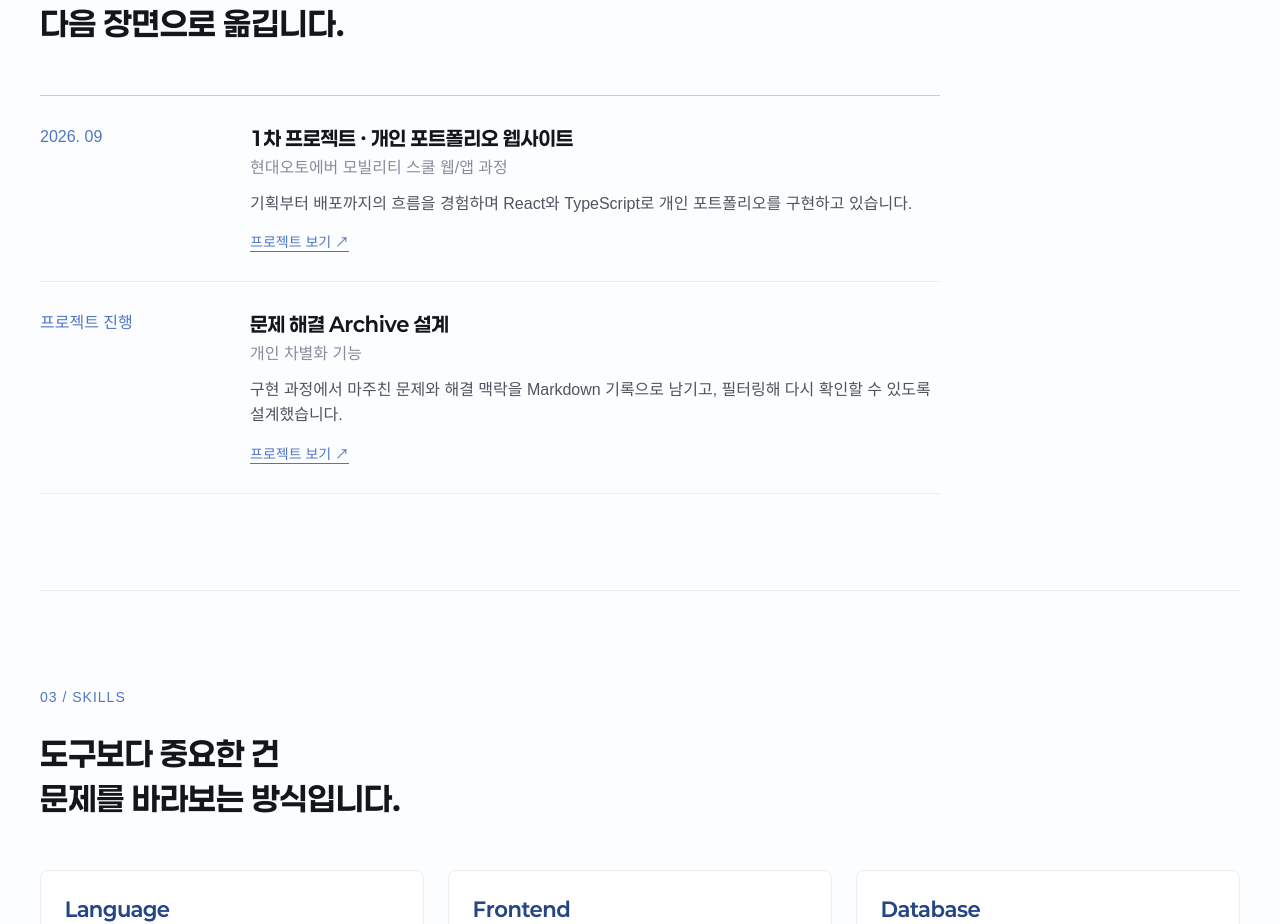
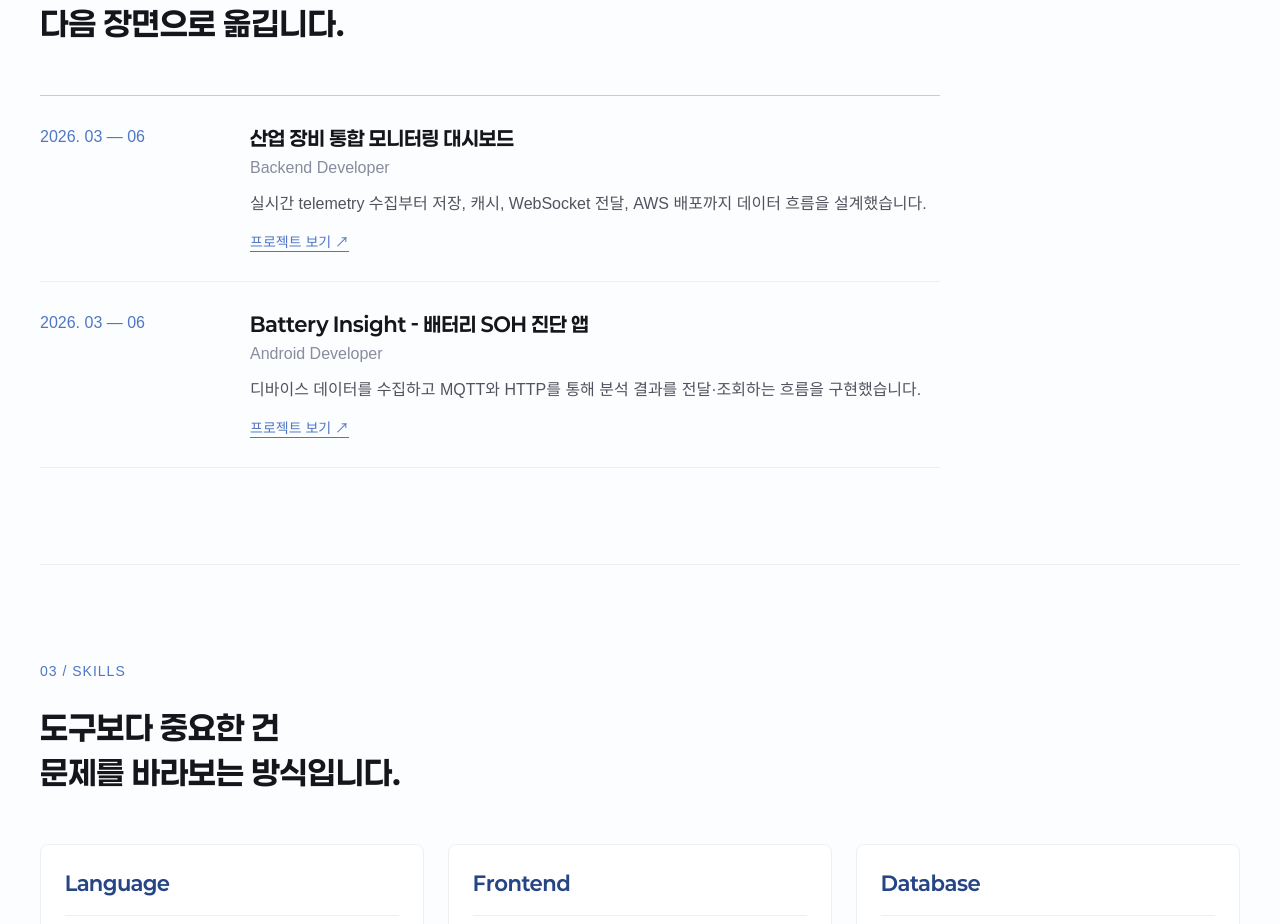
Before and after one commit to SeungJunS0ng/portfolio-site, a React (Vite) app: page / in a window 1280 px wide. Shown: the part 900-1824 px from the top of the page. Built offline with nearby package versions, Linux system fonts and the light colour scheme; a web font is replaced by a local one.

Commit message:
feat: 개인 프로젝트 중심의 경험 데이터 반영

```diff
--- a/src/data/experience.ts
+++ b/src/data/experience.ts
@@ -2,19 +2,19 @@ import type { Experience } from "../types";
 
 export const experience: Experience[] = [
   {
-    period: "2026. 09",
-    role: "1차 프로젝트 · 개인 포트폴리오 웹사이트",
-    company: "현대오토에버 모빌리티 스쿨 웹/앱 과정",
+    period: "2026. 03 — 06",
+    role: "산업 장비 통합 모니터링 대시보드",
+    company: "Backend Developer",
     description:
-      "기획부터 배포까지의 흐름을 경험하며 React와 TypeScript로 개인 포트폴리오를 구현하고 있습니다.",
-    projectId: "portfolio-site",
+      "실시간 telemetry 수집부터 저장, 캐시, WebSocket 전달, AWS 배포까지 데이터 흐름을 설계했습니다.",
+    projectId: "monitoring-dashboard",
   },
   {
-    period: "프로젝트 진행",
-    role: "문제 해결 Archive 설계",
-    company: "개인 차별화 기능",
+    period: "2026. 03 — 06",
+    role: "Battery Insight - 배터리 SOH 진단 앱",
+    company: "Android Developer",
     description:
-      "구현 과정에서 마주친 문제와 해결 맥락을 Markdown 기록으로 남기고, 필터링해 다시 확인할 수 있도록 설계했습니다.",
-    projectId: "problem-solving-archive",
+      "디바이스 데이터를 수집하고 MQTT와 HTTP를 통해 분석 결과를 전달·조회하는 흐름을 구현했습니다.",
+    projectId: "battery-insight",
   },
 ];
```
